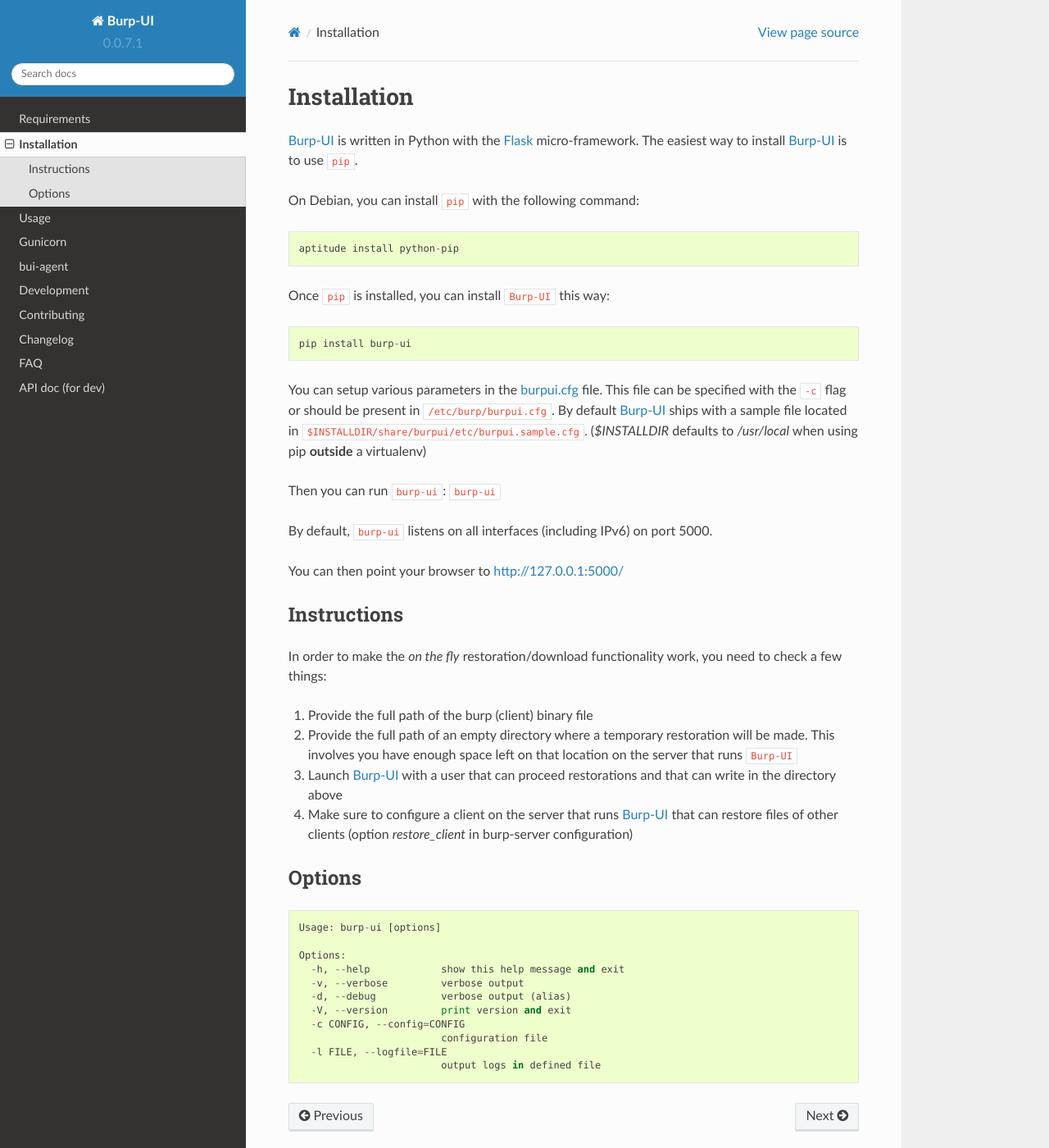
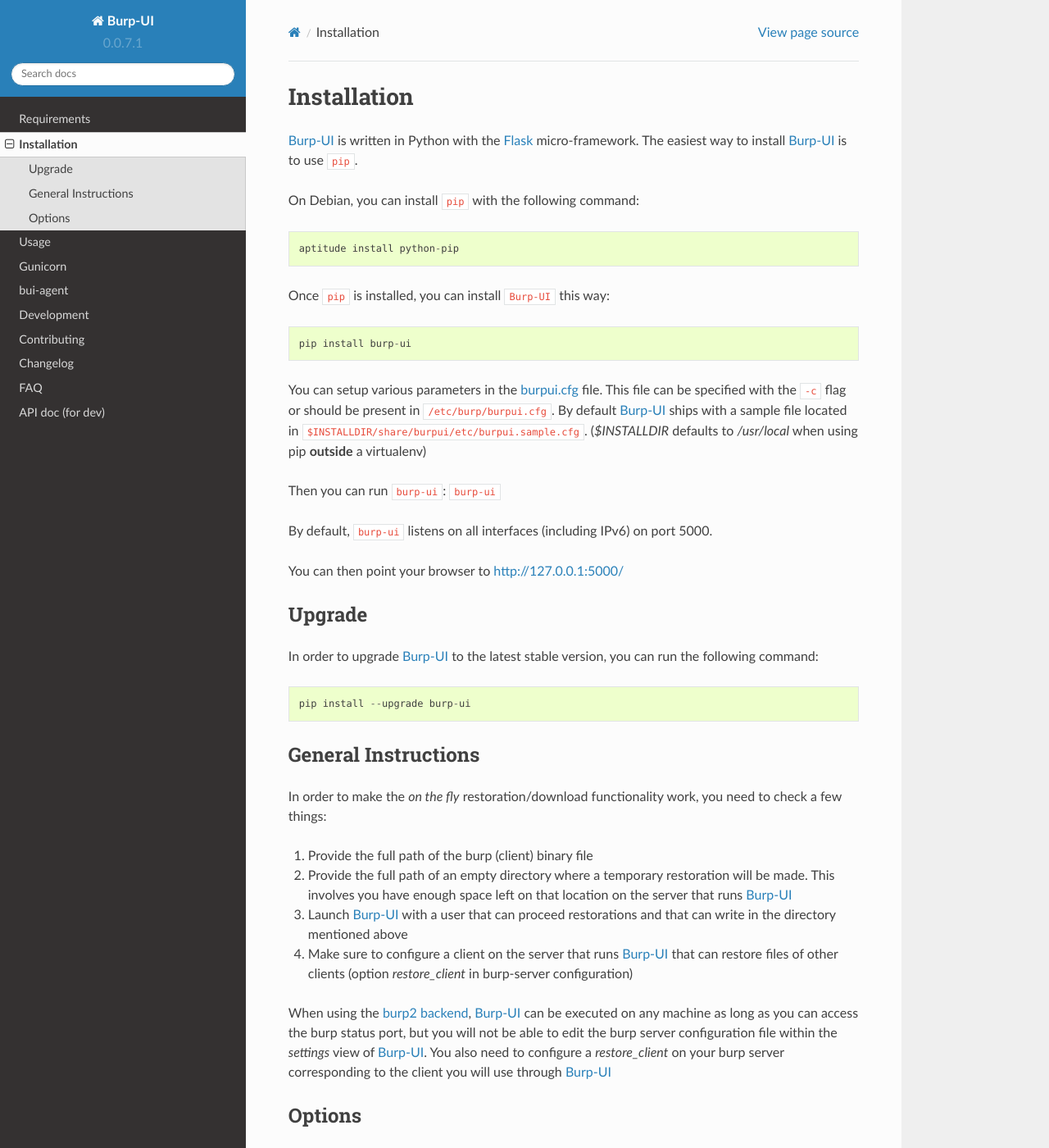
Before and after one commit to ziirish/burp-ui, a Sphinx documentation site: the page built from docs/installation.rst, in a window 1280 px wide and 1400 px high. Shown: the whole window at 82% size. Built offline with Sphinx 7.4.7 and the Read the Docs theme 2.0.0, drawn with Linux system fonts in a browser that asks for light colours.

Commit message:
improve documentation

```diff
--- a/docs/installation.rst
+++ b/docs/installation.rst
@@ -32,8 +32,19 @@
 
 You can then point your browser to http://127.0.0.1:5000/
 
-Instructions
-------------
+Upgrade
+-------
+
+In order to upgrade `Burp-UI`_ to the latest stable version, you can run the
+following command:
+
+::
+
+   pip install --upgrade burp-ui
+
+
+General Instructions
+--------------------
 
 In order to make the *on the fly* restoration/download functionality work, you
 need to check a few things:
@@ -41,12 +52,21 @@
 1. Provide the full path of the burp (client) binary file
 2. Provide the full path of an empty directory where a temporary restoration
    will be made. This involves you have enough space left on that location on
-   the server that runs ``Burp-UI``
+   the server that runs `Burp-UI`_
 3. Launch `Burp-UI`_ with a user that can proceed restorations and that can
-   write in the directory above
+   write in the directory mentioned above
 4. Make sure to configure a client on the server that runs `Burp-UI`_ that can
    restore files of other clients (option *restore_client* in burp-server
    configuration)
+
+
+
+When using the `burp2 backend <usage.html#burp2>`_, `Burp-UI`_ can be executed
+on any machine as long as you can access the burp status port, but you will not
+be able to edit the burp server configuration file within the *settings* view of
+`Burp-UI`_.
+You also need to configure a *restore_client* on your burp server corresponding
+to the client you will use through `Burp-UI`_
 
 Options
 -------
--- a/docs/requirements.rst
+++ b/docs/requirements.rst
@@ -20,4 +20,7 @@
     aptitude install python-openssl
 
 
+The `burp2 backend <usage.html#burp2>`_ supports only burp 2.0.18 and above.
+If you are using an older version of burp2 `Burp-UI`_ will fail to start.
+
 .. _Burp-UI: https://git.ziirish.me/ziirish/burp-ui
```
